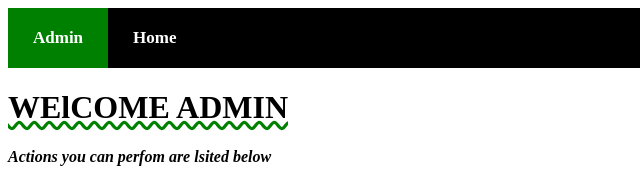
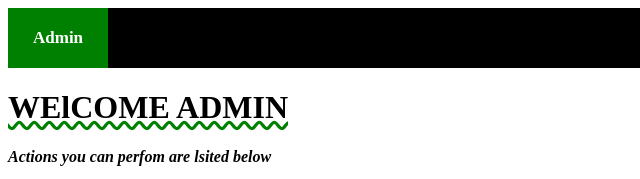
Before and after one commit to Ruiru11/store, a plain HTML site: page admin.html in a window 1280 px wide. Shown: the top 179 px of the page, 0-640 px from the left. Drawn offline with Linux system fonts and the light colour scheme.

Commit message:
ch-[finishes #162036371] remove home link

```diff
--- a/admin.html
+++ b/admin.html
@@ -9,7 +9,6 @@
 	<nav class="nav">
 		<ul>
 			<li><a class="active" href="">Admin</a></li>
-			<li><a href="index.html">Home</a></li>
 			<button class="logout" onclick="logout()">logout</button>
 		</ul>
 	</nav>
```
Also changed, not shown: employee.html (+0 -1 lines).
